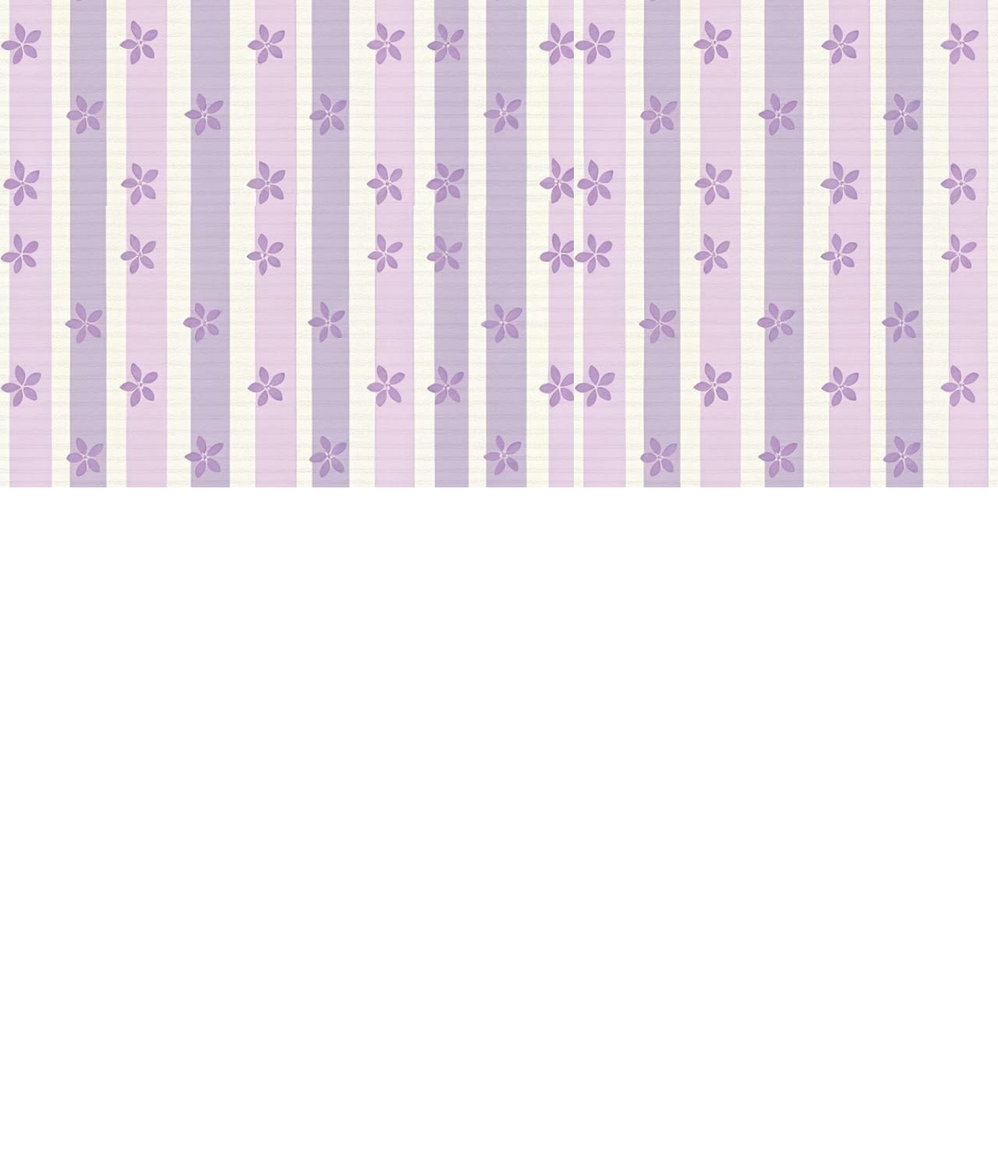
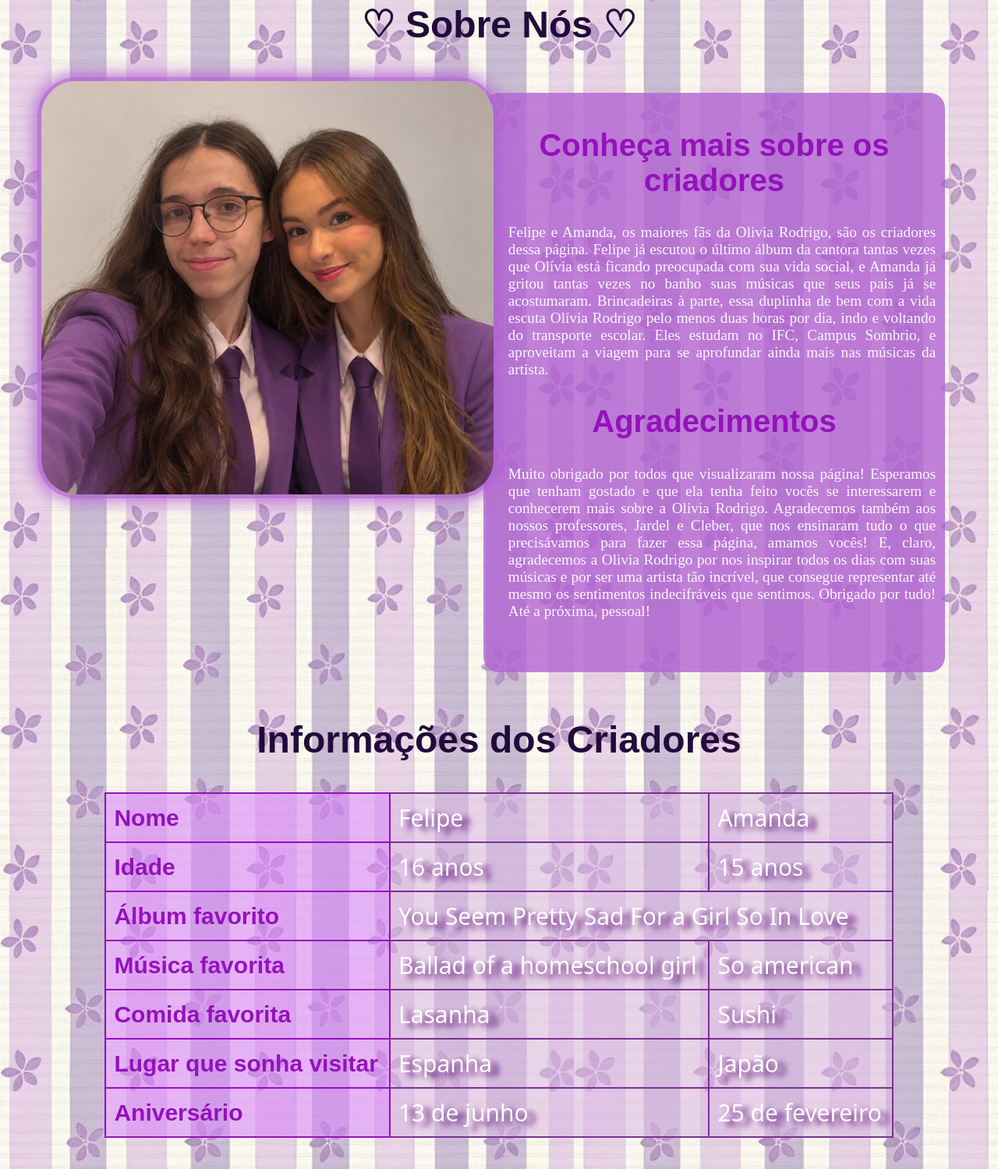
Before and after one commit to FELPS3013/OliviaRodrigo, a plain HTML site: page sobre.html in a window 1280 px wide. Shown: the part 175-1674 px from the top of the page at 78% size. Before the commit the page ends 800 px from the top, so only its background shows below. Drawn offline with Linux system fonts and the light colour scheme; a web font is replaced by a local one.

Commit message:
sobrenós

```diff
--- a/estilos.css
+++ b/estilos.css
@@ -1,5 +1,7 @@
 @charset "UTF-8";
 @import url('https://fonts.googleapis.com/css2?family=Emilys+Candy&family=Molle:ital@1&display=swap');
+@import url('https://fonts.googleapis.com/css2?family=Limelight&display=swap');
+@import url('https://fonts.googleapis.com/css2?family=DynaPuff:wght@400..700&display=swap');
 header{
     background-color: rgb(251, 249, 251);
     border-radius: 30px;
@@ -75,3 +77,94 @@ span.discos2{
     display: flex;
     flex: auto;
 }
+img.sobre{
+    border: solid 5px rgba(178,99,211, 0.8);
+    border-radius: 50px;
+    display: block;
+    margin-left: auto;
+    margin-right: auto;
+    box-shadow: 0px 0px 20px 5px rgba(178,99,211, 0.8);
+}
+figure.sobre2 img {
+  position: absolute;
+  transition: opacity 0.4s ease;
+}
+img.sobrehover {
+  opacity: 0;
+}
+figure.nós:hover img.sobrehover {
+  opacity: 1;
+  box-shadow: 0px 0px 20px 10px rgba(97, 24, 128, 0.8);
+}
+figure.nós{
+  position: relative;
+  flex-shrink: 0;
+}
+figure.nós img{
+  position: absolute;
+  transition: opacity 0.4s ease;
+  border-radius:50px;
+}
+h1.criadores{
+    font-family: "Molle", sans-serif;
+    color: rgb(148, 17, 188);
+    font-size: 250%;
+    position: relative;
+    text-align: center;
+}
+p.descricao{
+    font-size: 120%;
+    position: relative;
+    text-align: justify;
+}
+div.texto2{
+    background-color: rgba(178, 99, 211, 0.8);
+    padding: 1%;
+    border-radius: 20px;
+    color: rgb(251, 247, 255);
+    margin: 20px;
+    float:right;
+    box-sizing:border-box;
+    width: 50%;
+}
+p.descricao{
+    font-size: 120%;
+    position: relative;
+    text-align: justify;
+    margin-left: 20px;
+}
+table.tabela {
+    clear: both; /* Garante que a tabela fique ABAIXO das imagens e do texto flutuante */
+    width: 80%;
+    margin: 40px auto; /* Centraliza a tabela e dá espaço acima/abaixo */
+    color: rgb(148, 17, 188); /* Garante uma cor visível para o texto */
+    background-color: rgba(255, 255, 255, 0.418); /* Fundo claro para destacar */
+    border-collapse: collapse;
+    position: relative;
+    z-index: 999; /* Garante que fique na frente de outros elementos */
+}
+
+table.tabela th{
+    border: 2px solid rgb(148, 17, 188);
+    padding: 10px;
+    text-align: left;
+    font-size: 30px;
+     font-family: "Molle", sans-serif;
+    background-color: rgba(175, 7, 242, 0.295);
+}
+table.tabela td{
+    border: 2px solid rgb(124, 47, 146);
+    padding: 10px;
+    text-align: left;
+    font-size: 30px;
+      font-family: "DynaPuff", system-ui;
+    color: rgb(255, 255, 255);
+    text-shadow: 10px 5px 7px rgb(94, 16, 117);
+    background-color: rgba(173, 99, 194, 0.264);
+}
+tbody {
+    border: 2px solid rgb(148, 17, 188);
+    padding: 10px;
+    text-align: center;
+    font-size: 40px;
+}
--- a/estilosguts.css
+++ b/estilosguts.css
@@ -40,16 +40,12 @@ h1.titulo{
     width: 400px;
     height: 400px;
     flex-shrink: 0;
-
-    /* Usa a primeira variável como fundo padrão */
     background-image: var(--img);
     background-size: cover;
     background-position: center;
     transition: background-image 0.5s ease;
     border: solid 10px rgb(178, 99, 211)
 }
-
-/* Troca para a segunda variável ao passar o mouse */
 .capa-album:hover {
     background-image: var(--img-hover);
     border: solid 10px white;
--- a/sobre.html
+++ b/sobre.html
@@ -1,16 +1,19 @@
 <!DOCTYPE html>
 <html lang="pt-br">
+
 <head>
-	<meta charset="UTF-8"/>
+	<meta charset="UTF-8" />
 	<title>OliviaRodrigo</title>
 	<link rel="stylesheet" type="text/css" href="estilos.css">
 </head>
+
 <body>
 	<header>
 		<span class="discos">
 			<a href="sour.html"><img class="disco" src="img/sour.png" alt="disco sour" width="7.5%"></a>
 			<a href="guts.html"><img class="disco" src="img/guts.png" alt="disco guts" width="7.5%"></a>
-			<a href="girllove.html"><img class="disco" src="img/youseem.png" alt=" disco you seem pretty sad..." width="7.5%"></a>
+			<a href="girllove.html"><img class="disco" src="img/youseem.png" alt=" disco you seem pretty sad..."
+					width="7.5%"></a>
 		</span>
 		<img class="logo" src="img/Olivia _ Rodrigo = OR.png" alt="logo" width="10%">
 		<ol class="menu" type="I">
@@ -20,10 +23,71 @@
 		</ol>
 	</header>
 	<article>
-
+		<h1> ♡ Sobre Nós ♡</h1>
+		<figure class="nós">
+			<img class="sobre" src="img/sobre.jpg" alt="sobre nós" width="49%">
+			<img class="sobrehover" src="img/sobre2.png" alt="sobre nós" width="50%">
+			<div class="texto2">
+				<h1 class="criadores"> Conheça mais sobre os criadores </h1>
+				<p class="descricao">Felipe e Amanda, os maiores fãs da Olivia Rodrigo, são os criadores dessa página. Felipe já escutou o
+					último álbum da cantora tantas vezes que Olívia está ficando preocupada com sua vida social, e
+					Amanda já gritou tantas vezes no banho suas músicas que seus pais já se acostumaram. Brincadeiras à parte,
+					essa duplinha de bem com a vida escuta Olívia Rodrigo pelo menos duas horas por dia, indo e voltando do transporte
+					escolar. Eles estudam no IFC, Campus Sombrio, e aproveitam a viagem para se aprofundar ainda mais nas músicas da artista.</p>
+				<h1 class="criadores">Agradecimentos</h1>
+				<p class="descricao">Muito obrigado por todos que visualizaram nossa página! Esperamos que tenham gostado e que ela
+					tenha feito vocês se interessarem e conhecerem mais sobre a Olivia Rodrigo. Agradecemos também aos nossos professores, Jardel e Cleber,
+					que nos ensinaram tudo o que precisávamos para fazer essa página, amamos vocês! E, claro, agradecemos a Olivia Rodrigo por nos inspirar
+					todos os dias com suas músicas e por ser uma artista tão incrível, que consegue representar até mesmo os sentimentos
+					indecifráveis que sentimos. Obrigado por tudo! Até a próxima, pessoal!
+				</p>
+				<br>
+				<br>
+			</div>
+			</figure>
+			<table class="tabela">
+				<caption>
+					<h1>Informações dos Criadores</h1>
+				</caption>
+				<tr>
+					<th>Nome</th>
+					<td>Felipe</td>
+					<td>Amanda</td>
+				</tr>
+				<tr>
+					<th>Idade</th>
+					<td>16 anos</td>
+					<td>15 anos</td>
+				</tr>
+				<tr>
+					<th>Álbum favorito</th>
+					<td colspan="2">You Seem Pretty Sad For a Girl So In Love</td>
+				</tr>
+				<tr>
+					<th>Música favorita</th>
+					<td>Ballad of a homeschool girl</td>
+					<td>So american</td>
+				</tr>
+				<tr>
+					<th>Comida favorita</th>
+					<td>Lasanha</td>
+					<td>Sushi</td>
+				</tr>
+				<tr>
+					<th>Lugar que sonha visitar</th>
+					<td>Espanha</td>
+					<td>Japão</td>
+				</tr>
+				<tr>
+					<th>Aniversário</th>
+					<td>13 de junho</td>
+					<td>25 de fevereiro</td>
+				</tr>
+			</table>
 	</article>
 	<footer>
 
 	</footer>
 </body>
+
 </html>
```
Also changed, not shown: index.html (+0 -1 lines), img/sobre.jpg (added), 1 other file.
